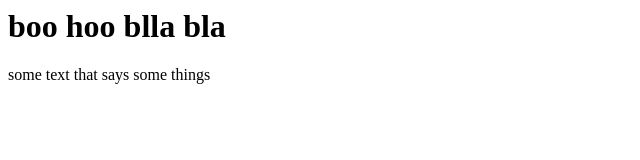
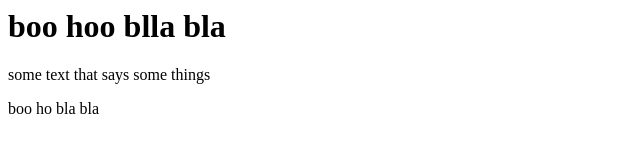
Before and after one commit to robcanning/quicktest, a plain HTML site: page index.html in a window 1280 px wide. Shown: the whole page, without its empty margins (0-640 px from the left). Drawn offline with Linux system fonts and the light colour scheme.

Commit message:
added some boos and blas

```diff
--- a/index.html
+++ b/index.html
@@ -2,5 +2,6 @@
     <body>
         <h1>boo hoo blla bla</h1>
         <p>some text that says some things</p>
+         boo ho bla bla
     </body>
 </html>
```
